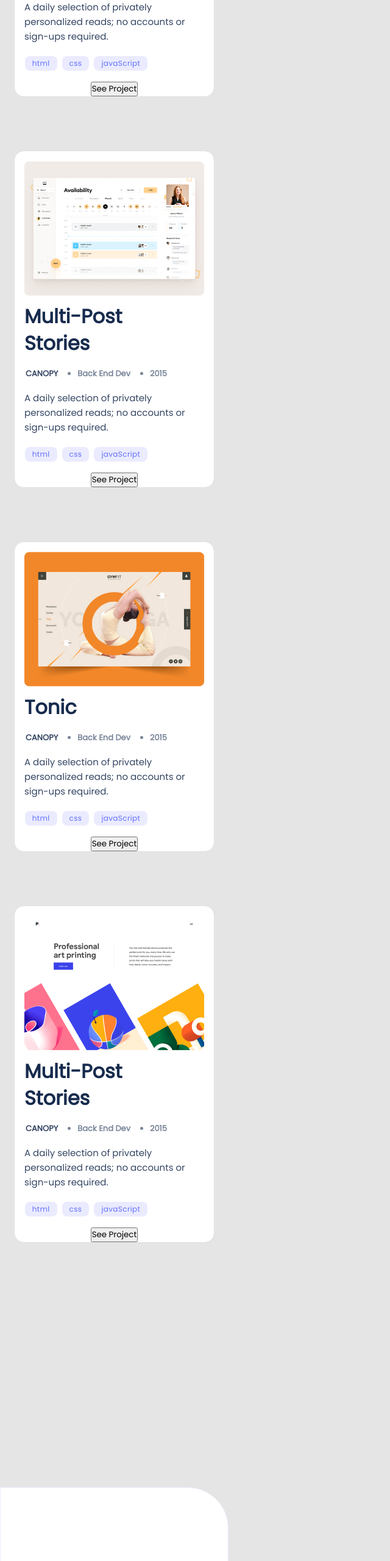
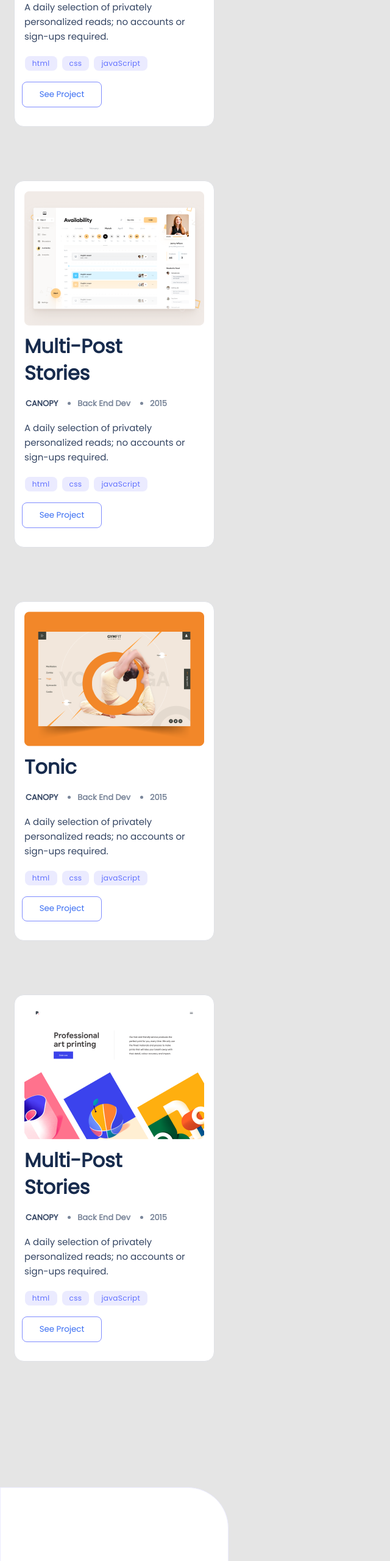
Before and after one commit to Simiran987/Simiran987.github.io, a plain HTML site: page index.html in a window 1280 px wide. Shown: the part 1100-3660 px from the top of the page at 61% size, without its empty margins (0-640 px from the left). Drawn offline with Linux system fonts and the light colour scheme.

Commit message:
Modified html

```diff
--- a/index.html
+++ b/index.html
@@ -56,7 +56,7 @@
                     <li class="skill">css</li>
                     <li class="skill">javaScript</li>
                 </ul>
-                <button type="see_button">See Project</button>
+                <button class="button" type="see_button">See Project</button>
             </div>
         </section>
         <div class="space"></div>
@@ -75,7 +75,7 @@
                     <li class="skill">css</li>
                     <li class="skill">javaScript</li>
                 </ul>
-                <button type="see_button">See Project</button>
+                <button class="button" type="see_button">See Project</button>
             </div>
         </section>
         <div class="space"></div>
@@ -94,7 +94,7 @@
                     <li class="skill">css</li>
                     <li class="skill">javaScript</li>
                 </ul>
-                <button type="button">See Project</button>
+                <button class="button" type="button">See Project</button>
             </div>
         </section>
         <div class="space"></div>
@@ -113,7 +113,7 @@
                     <li class="skill">css</li>
                     <li class="skill">javaScript</li>
                 </ul>
-                <button type="see_button">See Project</button>
+                <button class="button" type="see_button">See Project</button>
             </div>
         </section>
     </div>
@@ -132,7 +132,7 @@
                     <li><a href="#"><img src="./images/twitter.png" alt="Twitter"></a></li>
                     <li><a href="#"><img src="./images/Medium.png" alt="Medium"></a></li>
                 </ul>
-                <button class="get_resume" type="button">Get my resume</button>
+                <button class="get_resume button" type="button">Get my resume</button>
             </div>
         </div>
         <div class="skill_list">
@@ -149,6 +149,7 @@
             </h3>
         </div>
     </section>
+    <section></section>
 </body>
 
 </html>
```
